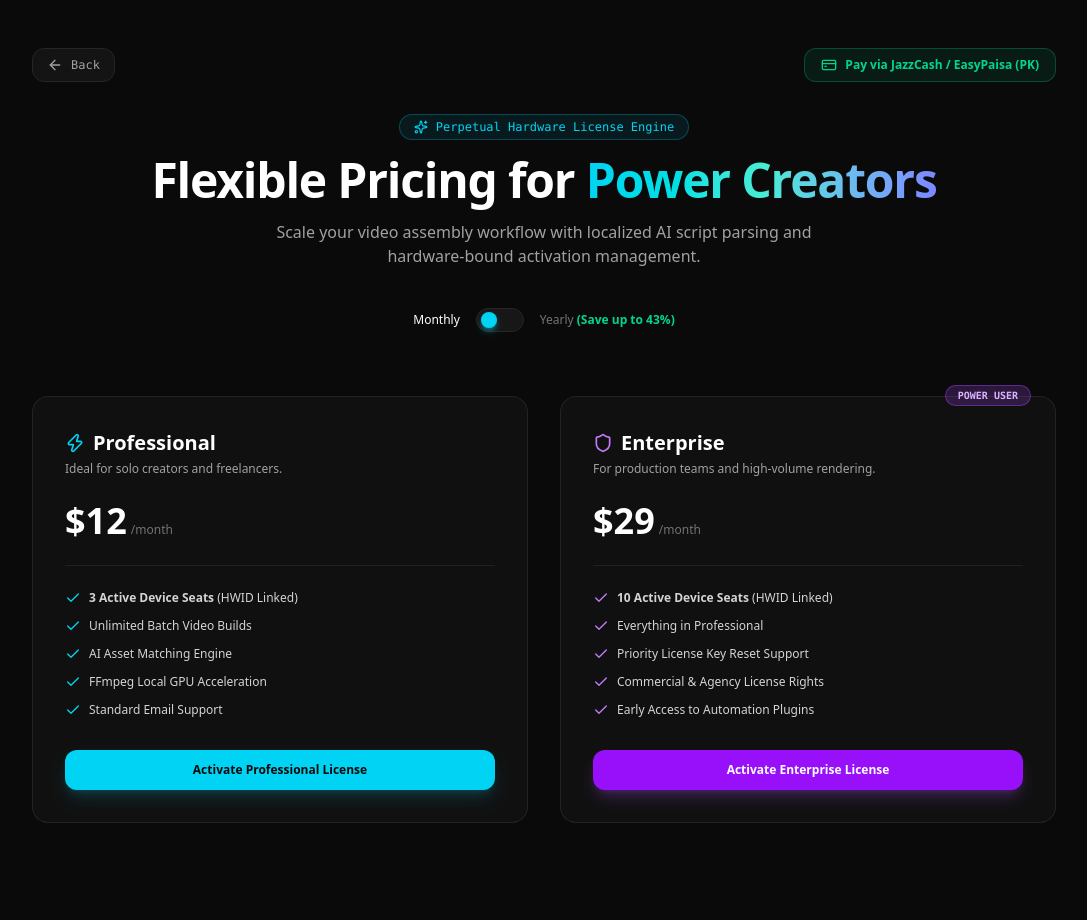
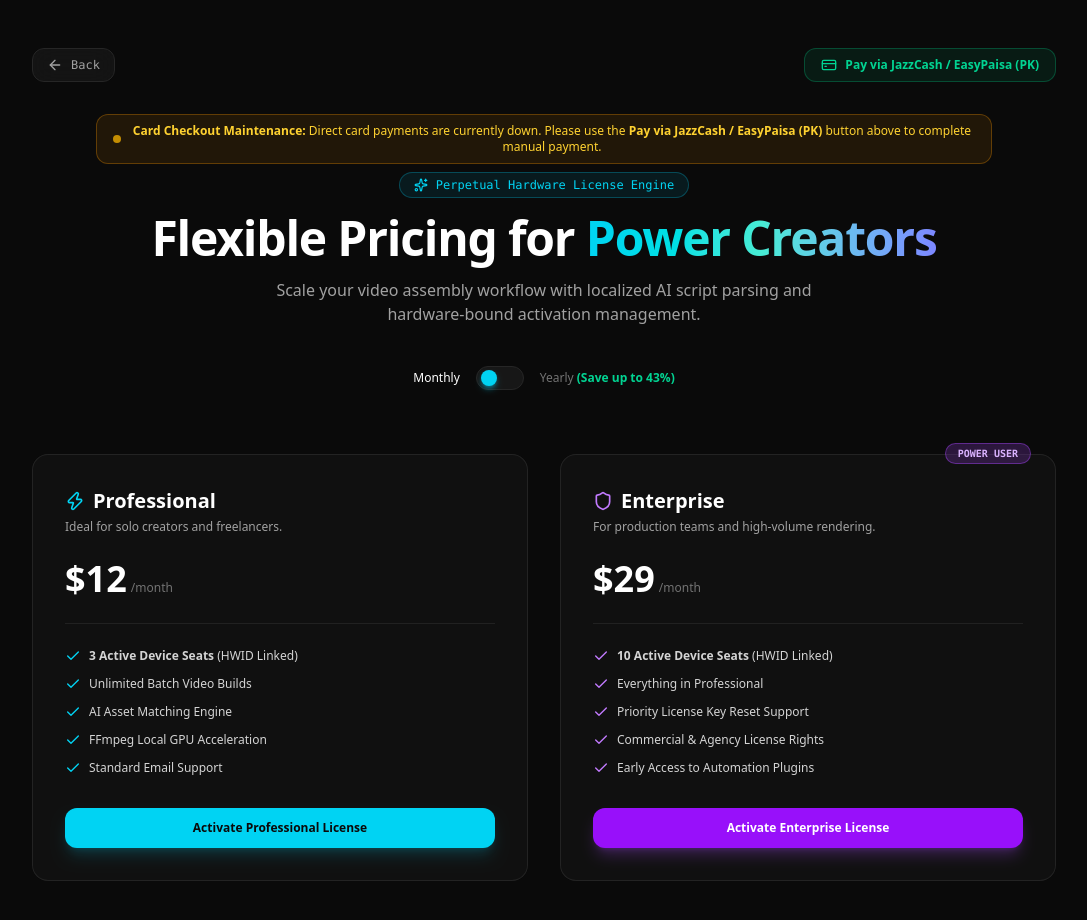
Before and after one commit to Krisp001-sketch/aivb-platform, a Next.js app: page /pricing in a window 1280 px wide. Shown: the top 920 px of the page, without its empty margins (96-1183 px from the left). Before the commit the page ends 871 px from the top, so only its background shows below. Built offline with nearby package versions, Linux system fonts and the light colour scheme; no server answers.

Commit message:
added: payment warning on top PAY MANUALLY

```diff
--- a/src/app/pricing/page.tsx
+++ b/src/app/pricing/page.tsx
@@ -41,10 +41,23 @@ export default function PricingPage() {
       return;
     }
 
+    // Open Paddle Checkout with proper overlay settings & lifecycle events to prevent freeze/lockup
     window.Paddle.Checkout.open({
       items: [{ priceId: priceId, quantity: 1 }],
       customData: {
         tier: tierName,
+      },
+      settings: {
+        displayMode: 'overlay',
+        theme: 'dark',
+      },
+      events: {
+        onClose: () => {
+          console.log('Paddle checkout closed by user.');
+        },
+        onError: (error: any) => {
+          console.error('Paddle checkout error:', error);
+        },
       },
     });
   };
@@ -87,17 +100,27 @@ export default function PricingPage() {
         </button>
       </div>
 
-      {/* Header */}
+      {/* Main Header & System Alert */}
       <div className="max-w-4xl mx-auto text-center mb-16 space-y-4">
+        {/* Payment Methods Notice Banner */}
+        <div className="inline-flex items-center gap-2 px-4 py-2 rounded-xl bg-amber-500/10 border border-amber-500/30 text-amber-300 text-xs font-medium backdrop-blur-md mb-2">
+          <span className="w-2 h-2 rounded-full bg-amber-400 animate-pulse shrink-0" />
+          <span>
+            <b>Card Checkout Maintenance:</b> Direct card payments are currently down. Please use the <b>Pay via JazzCash / EasyPaisa (PK)</b> button above to complete manual payment.
+          </span>
+        </div>
+
         <div className="inline-flex items-center gap-2 px-3.5 py-1 rounded-full border border-cyan-500/30 bg-cyan-500/10 text-xs font-mono text-cyan-400">
           <Sparkles className="w-3.5 h-3.5" /> Perpetual Hardware License Engine
         </div>
+
         <h1 className="text-4xl md:text-5xl font-extrabold tracking-tight">
           Flexible Pricing for{' '}
           <span className="bg-gradient-to-r from-cyan-400 via-teal-300 to-indigo-400 bg-clip-text text-transparent">
             Power Creators
           </span>
         </h1>
+
         <p className="text-neutral-400 text-sm md:text-base max-w-xl mx-auto">
           Scale your video assembly workflow with localized AI script parsing and hardware-bound activation management.
         </p>
@@ -314,7 +337,7 @@ export default function PricingPage() {
               </div>
             </div>
 
-            {/* Verification Instructions */}
+            {/* Verification Steps */}
             <div className="p-4 rounded-xl bg-cyan-500/5 border border-cyan-500/20 space-y-2">
               <h4 className="text-xs font-bold text-cyan-400 flex items-center gap-1.5">
                 <Send className="w-3.5 h-3.5" /> Required Verification Step:
```
